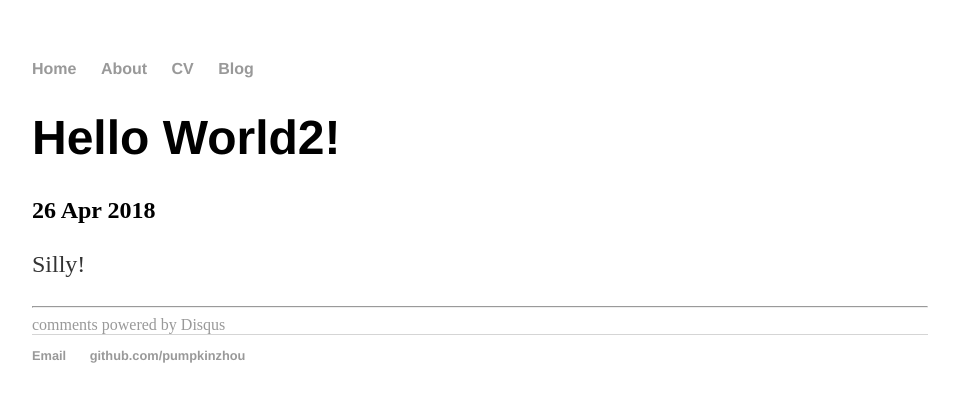
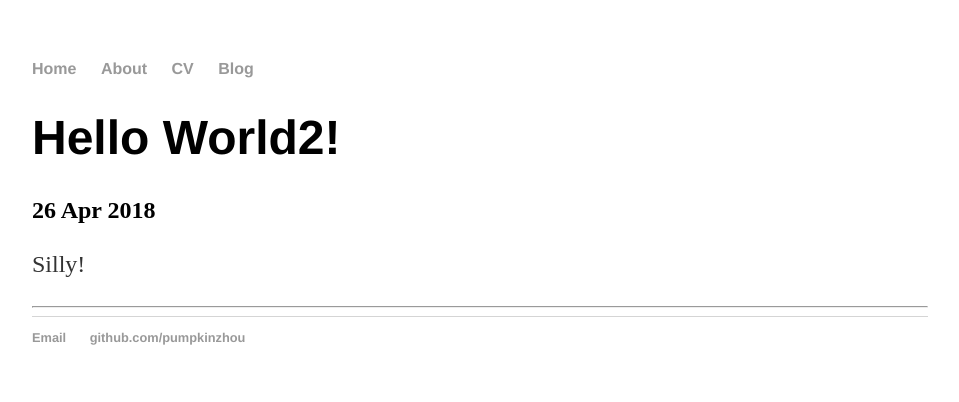
Before and after one commit to pumpkinzhou/pumpkinzhou.github.io, a Jekyll site: the page built from _posts/2018-04-26-Nan-Zhou-hello-world2.md, in a window 1280 px wide. Shown: the top 402 px of the page, without its empty margins (160-1119 px from the left). Built offline with Jekyll 4.4.1, drawn with Linux system fonts in a browser that asks for light colours; comment, search, counter and statistics services are not loaded; part of the change alters nothing that is shown.

Commit message:
Update disqus.html

```diff
--- a/_includes/disqus.html
+++ b/_includes/disqus.html
@@ -1,14 +1,22 @@
+{% if page.comments %}
 <div id="disqus_thread"></div>
-    <script type="text/javascript">
-        /* * * CONFIGURATION VARIABLES: EDIT BEFORE PASTING INTO YOUR WEBPAGE * * */
-        var disqus_shortname = 'nanzhou'; // required: replace example with your forum shortname
+<script>
 
-        /* * * DON'T EDIT BELOW THIS LINE * * */
-        (function() {
-            var dsq = document.createElement('script'); dsq.type = 'text/javascript'; dsq.async = true;
-            dsq.src = '//' + disqus_shortname + '.disqus.com/embed.js';
-            (document.getElementsByTagName('head')[0] || document.getElementsByTagName('body')[0]).appendChild(dsq);
-        })();
-    </script>
-    <noscript>Please enable JavaScript to view the <a href="http://disqus.com/?ref_noscript">comments powered by Disqus.</a></noscript>
-    <a href="http://disqus.com" class="dsq-brlink">comments powered by <span class="logo-disqus">Disqus</span></a>
+/**
+*  RECOMMENDED CONFIGURATION VARIABLES: EDIT AND UNCOMMENT THE SECTION BELOW TO INSERT DYNAMIC VALUES FROM YOUR PLATFORM OR CMS.
+*  LEARN WHY DEFINING THESE VARIABLES IS IMPORTANT: https://disqus.com/admin/universalcode/#configuration-variables*/
+/*
+var disqus_config = function () {
+this.page.url = PAGE_URL;  // Replace PAGE_URL with your page's canonical URL variable
+this.page.identifier = PAGE_IDENTIFIER; // Replace PAGE_IDENTIFIER with your page's unique identifier variable
+};
+*/
+(function() { // DON'T EDIT BELOW THIS LINE
+var d = document, s = d.createElement('script');
+s.src = 'https://EXAMPLE.disqus.com/embed.js';
+s.setAttribute('data-timestamp', +new Date());
+(d.head || d.body).appendChild(s);
+})();
+</script>
+<noscript>Please enable JavaScript to view the <a href="https://disqus.com/?ref_noscript">comments powered by Disqus.</a></noscript>
+{% endif %}
```
